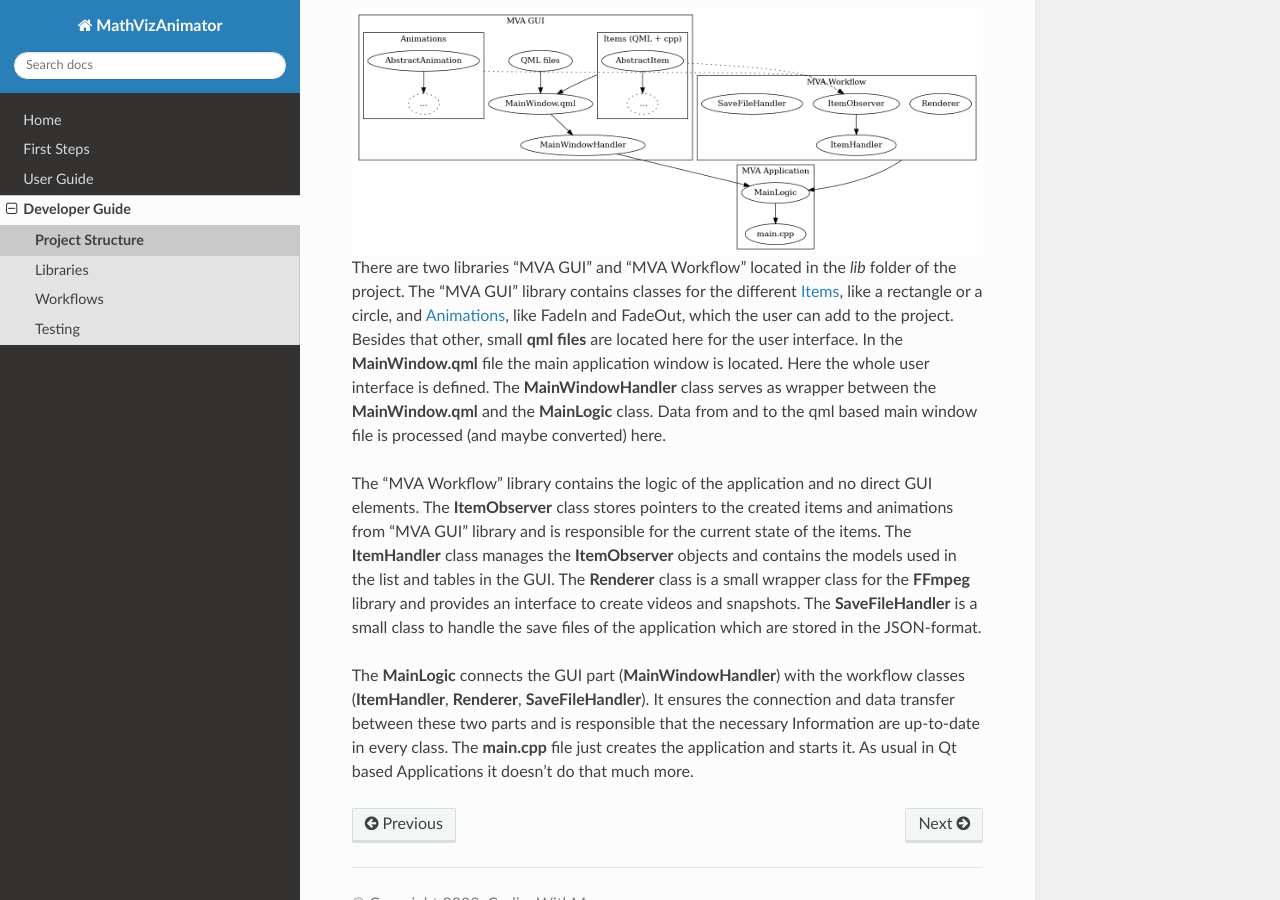
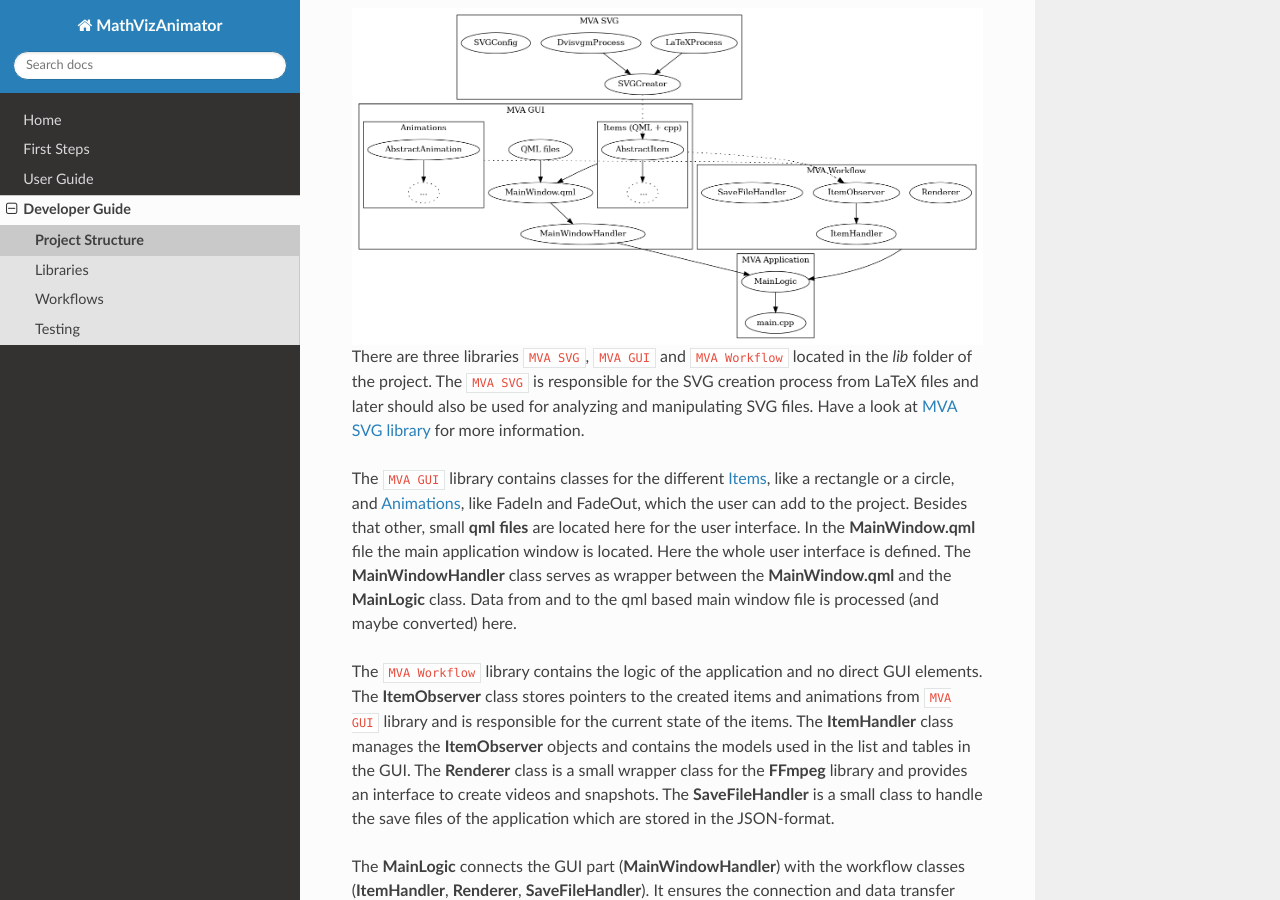
Before and after one commit to codingwithmagga/mathvizanimator, a Sphinx documentation site: the page built from docs/developer/project_structure.rst, in a window 1280 px wide and 900 px high, scrolled down 248 px. Built offline with Sphinx 7.4.7 and the Read the Docs theme 2.0.0, drawn with Linux system fonts in a browser that asks for light colours; pages that are not in the unit, such as notebooks, are missing from menus.

Commit message:
Update svg documentation

```diff
--- a/docs/developer/libraries.rst
+++ b/docs/developer/libraries.rst
@@ -1,10 +1,11 @@
 Libraries
 =========
 
-As stated in the :ref:`developer/project_structure:Project Structure` there are two libraries created in this project. The :ref:`developer/mva_gui:MVA GUI library` and the :ref:`developer/mva_workflow:MVA Workflow library`. The links below give you a more detailed view of the libraries.
+As stated in the :ref:`developer/project_structure:Project Structure` there are three libraries created in this project. The :ref:`developer/mva_svg:MVA SVG library`, :ref:`developer/mva_gui:MVA GUI library` and the :ref:`developer/mva_workflow:MVA Workflow library`. The links below give you a more detailed view of the libraries.
 
 .. toctree::
     :maxdepth: 2
 
+    mva_svg
     mva_gui
     mva_workflow
--- a/docs/developer/project_structure.rst
+++ b/docs/developer/project_structure.rst
@@ -7,6 +7,12 @@
 
     digraph G {
         compound = true
+        subgraph "cluster_mva_svg" {
+            label = "MVA SVG";
+            LaTeXProcess -> SVGCreator
+            DvisvgmProcess -> SVGCreator
+            SVGConfig
+        }
         subgraph "cluster_mva_gui" {
             "MainWindow.qml" -> MainWindowHandler;
             "QML files" -> "MainWindow.qml"
@@ -37,10 +43,13 @@
         AbstractItem -> "MainWindow.qml" [ltail=cluster_mva_gui_items];
         AbstractItem -> ItemObserver [ltail=cluster_mva_gui_items,style=dotted];
         AbstractAnimation -> ItemObserver [ltail=cluster_mva_gui_animations,style=dotted];
+        SVGCreator -> AbstractItem [ltail=cluster_mva_gui_items,style=dotted];
     }
 
-There are two libraries "MVA GUI" and "MVA Workflow" located in the *lib* folder of the project. The "MVA GUI" library contains classes for the different :ref:`developer/mva_gui:Items`, like a rectangle or a circle, and :ref:`developer/mva_gui:animations`, like FadeIn and FadeOut, which the user can add to the project. Besides that other, small **qml files** are located here for the user interface. In the **MainWindow.qml** file the main application window is located. Here the whole user interface is defined. The **MainWindowHandler** class serves as wrapper between the **MainWindow.qml** and the **MainLogic** class. Data from and to the qml based main window file is processed (and maybe converted) here.
+There are three libraries ``MVA SVG``, ``MVA GUI`` and ``MVA Workflow`` located in the *lib* folder of the project. The ``MVA SVG`` is responsible for the SVG creation process from LaTeX files and later should also be used for analyzing and manipulating SVG files. Have a look at :ref:`developer/mva_svg:MVA SVG library` for more information.
 
-The "MVA Workflow" library contains the logic of the application and no direct GUI elements. The **ItemObserver** class stores pointers to the created items and animations from "MVA GUI" library and is responsible for the current state of the items. The **ItemHandler** class manages the **ItemObserver** objects and contains the models used in the list and tables in the GUI. The **Renderer** class is a small wrapper class for the **FFmpeg** library and provides an interface to create videos and snapshots. The **SaveFileHandler** is a small class to handle the save files of the application which are stored in the JSON-format.
+The ``MVA GUI`` library contains classes for the different :ref:`developer/mva_gui:Items`, like a rectangle or a circle, and :ref:`developer/mva_gui:animations`, like FadeIn and FadeOut, which the user can add to the project. Besides that other, small **qml files** are located here for the user interface. In the **MainWindow.qml** file the main application window is located. Here the whole user interface is defined. The **MainWindowHandler** class serves as wrapper between the **MainWindow.qml** and the **MainLogic** class. Data from and to the qml based main window file is processed (and maybe converted) here.
+
+The ``MVA Workflow`` library contains the logic of the application and no direct GUI elements. The **ItemObserver** class stores pointers to the created items and animations from ``MVA GUI`` library and is responsible for the current state of the items. The **ItemHandler** class manages the **ItemObserver** objects and contains the models used in the list and tables in the GUI. The **Renderer** class is a small wrapper class for the **FFmpeg** library and provides an interface to create videos and snapshots. The **SaveFileHandler** is a small class to handle the save files of the application which are stored in the JSON-format.
 
 The **MainLogic** connects the GUI part (**MainWindowHandler**) with the workflow classes (**ItemHandler**, **Renderer**, **SaveFileHandler**). It ensures the connection and data transfer between these two parts and is responsible that the necessary Information are up-to-date in every class. The **main.cpp** file just creates the application and starts it. As usual in Qt based Applications it doesn't do that much more.
```
Also changed, not shown: docs/developer/mva_svg.rst (added, +25 -0 lines).
